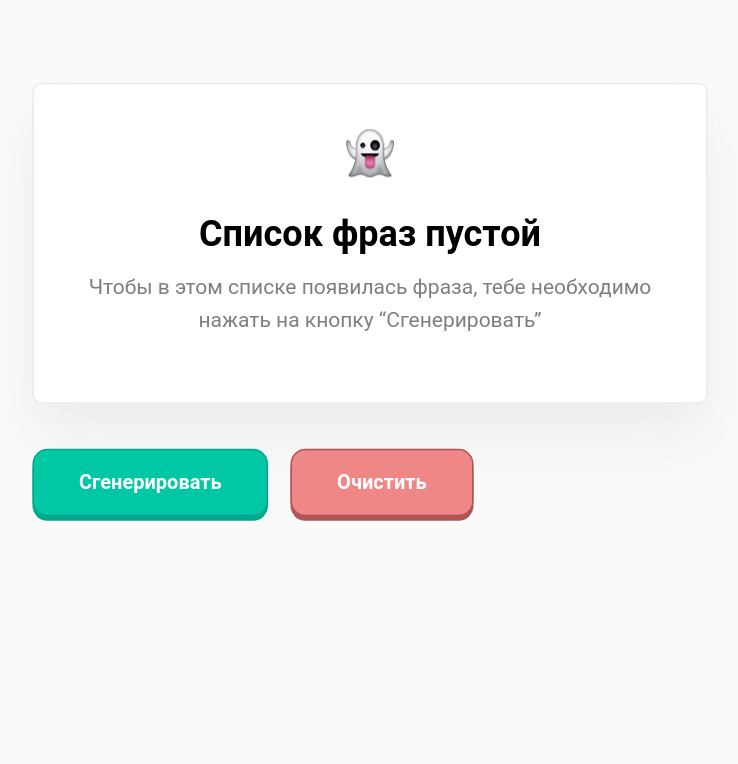
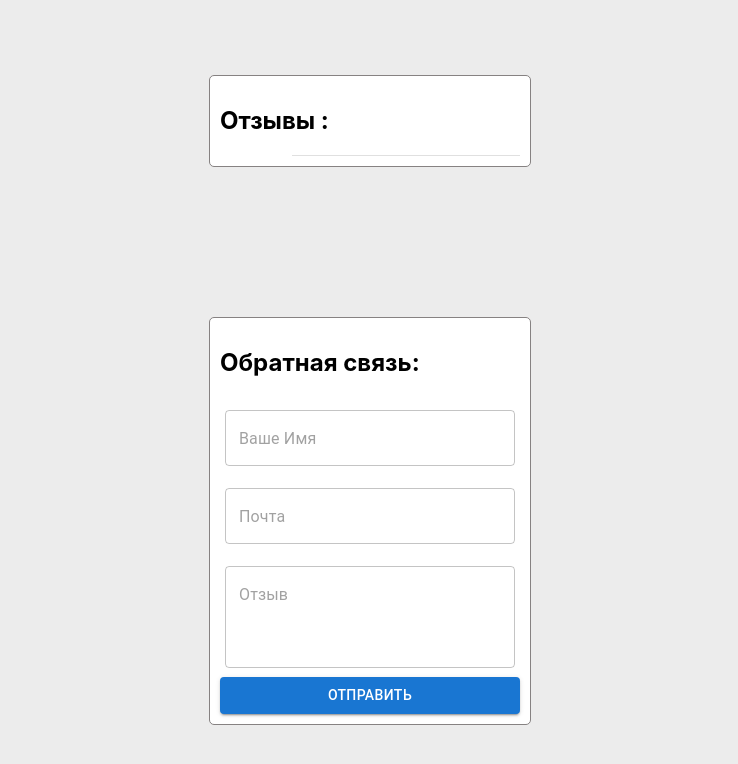
Before and after one commit to GalichAnton/home-work-1, a React (Create React App) app: page / in a window 1280 px wide. Shown: the top 764 px of the page, without its empty margins (270-1008 px from the left). Built offline with nearby package versions, Linux system fonts and the light colour scheme.

Commit message:
ДЗ №5. Создать приложение обратной связи

```diff
--- a/package.json
+++ b/package.json
@@ -3,6 +3,10 @@
   "version": "0.1.0",
   "private": true,
   "dependencies": {
+    "@emotion/react": "^11.7.1",
+    "@emotion/styled": "^11.6.0",
+    "@mui/icons-material": "^5.2.4",
+    "@mui/material": "^5.2.4",
     "@testing-library/jest-dom": "^5.16.1",
     "@testing-library/react": "^11.2.7",
     "@testing-library/user-event": "^12.8.3",
--- a/src/index.css
+++ b/src/index.css
@@ -14,11 +14,12 @@ code {
 
 .app {
   display: flex;
-  justify-content: center;
+  justify-content: space-around;
   align-items: center;
   width: 100vw;
   height: 100vh;
   flex-direction: column;
+  background-color: #ececec;
 }
 
 .profile {
--- a/src/index.tsx
+++ b/src/index.tsx
@@ -4,8 +4,8 @@ import './index.css';
 //import App from './tutorial-1/App'
 //import App from './tutorial-2/App'
 //import App from './tutorial-3/App'
-import App from './tutorial-4/App'
-
+//import App from './tutorial-4/App'
+import App from './tutorial-5/App'
 ReactDOM.render(
   <React.StrictMode>
     <App />
--- a/src/tutorial-4/components/Phrase.tsx
+++ b/src/tutorial-4/components/Phrase.tsx
@@ -7,9 +7,9 @@ interface IPhrase {
 
 const Phrase: FunctionComponent<IPhrase> = (props: IPhrase): JSX.Element => {
   return (
-    <div className="list">
+    <div  className="list">
       {props.phrases.map((phrase) => {
-        return <div key={phrase} className="block"><h3>{phrase}</h3></div>
+        return <div  key={phrase} className="block"><h3>{phrase}</h3></div>
       })
       }
 
--- /dev/null
+++ b/src/tutorial-5/App.tsx
@@ -0,0 +1,46 @@
+import {  useEffect, useState } from 'react'
+import '../index.css'
+import Form from '../tutorial-5/components/Form'
+import { Testimonials } from './components/Testimonials'
+
+export interface ITestimonial {
+  fullName: string
+  email: string
+  createdAt: string
+  text: string
+}
+
+
+
+const App = () => {
+  const [testimonials, setTestimonials] = useState<ITestimonial[]>([])
+
+  const onSendTeastimonial = (testimonial: ITestimonial) => {
+    setTestimonials([...testimonials, testimonial])
+  }
+
+  const onDelete = (id: string): void => {
+    const newArr = testimonials.filter((_, i) => i + '' !== id)
+    setTestimonials(newArr)
+  }
+
+  useEffect(() => {
+    const oldTestimonials = localStorage.getItem('testimonials')
+    if (oldTestimonials?.length) {
+      setTestimonials([...JSON.parse(oldTestimonials)])
+    }
+  }, [])
+
+  useEffect(() => {
+    localStorage.setItem('testimonials', JSON.stringify(testimonials))
+  }, [testimonials])
+
+  return (
+    <div className='app'>
+      <Testimonials testimonials={testimonials} onClick={onDelete} />
+      <Form onSubmit={onSendTeastimonial} />
+    </div>
+  )
+}
+
+export default App
--- /dev/null
+++ b/src/tutorial-5/components/Form.tsx
@@ -0,0 +1,78 @@
+import { TextField } from '@mui/material';
+import Box from '@mui/material/Box';
+import Button from '@mui/material/Button';
+import { FormEvent, FunctionComponent, useRef } from 'react';
+import { ITestimonial } from '../App';
+
+const Form: FunctionComponent<{ onSubmit: Function }> = ({ onSubmit }) => {
+
+  const formRef = useRef<HTMLFormElement>()
+
+  const handleSubmit = (e: FormEvent) => {
+    e.preventDefault()
+    const newData = new FormData(formRef.current)
+    const newDate = new Date()
+    const newTestimonial: ITestimonial = {
+      fullName: '' + newData.get('name'),
+      email: '' + newData.get('email'),
+      text: '' + newData.get('msg'),
+      createdAt: newDate.toLocaleString('ru-RU', { year: 'numeric', month: 'numeric', day: 'numeric' })
+    }
+    onSubmit(newTestimonial)
+  }
+
+  return (
+    <Box
+      onSubmit={handleSubmit}
+      ref={formRef}
+      component="form"
+      sx={{
+        width: '300px',
+        display: 'flex',
+        flexDirection: 'column',
+        bgcolor: '#fff',
+        border: '1px solid #868282',
+        padding: '10px',
+        justifyContent: 'space-between',
+        borderRadius: '5px'
+      }}
+      autoComplete="off"
+    >
+      <h2>Обратная связь: </h2>
+      <TextField
+        required
+        margin="dense"
+        name='name'
+        placeholder='Ваше Имя' type='text' sx={{
+          padding: '5px',
+          borderRadius: '5px',
+        }} />
+      <TextField
+        required
+        margin="dense"
+        name='email'
+        placeholder='Почта'
+        type='email'
+        sx={{
+          padding: '5px',
+          borderRadius: '5px'
+        }} />
+      <TextField
+        required
+        multiline
+        type='text'
+        rows={3}
+        placeholder='Отзыв'
+        margin="dense"
+        name='msg'
+        sx={{
+          padding: '5px',
+          borderRadius: '5px'
+        }}
+      />
+      <Button type='submit' variant="contained">Отправить</Button>
+    </Box>
+  )
+}
+
+export default Form
--- /dev/null
+++ b/src/tutorial-5/components/Testimonials.tsx
@@ -0,0 +1,62 @@
+import List from '@mui/material/List';
+import ListItem from '@mui/material/ListItem';
+import Divider from '@mui/material/Divider';
+import ListItemText from '@mui/material/ListItemText';
+import ListItemAvatar from '@mui/material/ListItemAvatar';
+import PersonIcon from '@mui/icons-material/Person';
+import { FunctionComponent } from 'react';
+import { ITestimonial } from '../App';
+import { Typography } from '@mui/material';
+
+
+export const Testimonials: FunctionComponent<{ testimonials: ITestimonial[], onClick: Function }> = ({ testimonials, onClick }): JSX.Element => {
+  return (
+    <List sx={{
+      width: '100%',
+      maxWidth: 300,
+      bgcolor: 'background.paper',
+      padding: '10px',
+      border: '1px solid #868282',
+      borderRadius: '5px',
+      display: 'flex',
+      flexDirection: 'column',
+      overflow: 'auto'
+    }}>
+      <h2>Отзывы :</h2>
+      {
+        testimonials.map((item, i) => {
+          return (
+            <>
+              <ListItem key={i} alignItems="flex-start">
+                <ListItemAvatar>
+                  <PersonIcon />
+                </ListItemAvatar>
+                <ListItemText
+                  primary={item.fullName}
+                  secondary={
+                    <>
+                      <Typography
+                        sx={{ display: 'flex' }}
+                        component="span"
+                        variant="body2"
+                        color="text.primary"
+                      >
+                        {item.text}
+                      </Typography>
+                      {item.createdAt}
+                    </>}
+                />
+                <button
+                  id={i+''}
+                  onClick={(e) => onClick(e.currentTarget.id)}
+                >
+                  X
+                </button>
+              </ListItem>
+            </>)
+        })
+      }
+      <Divider variant="inset" component="li" />
+    </List>
+  );
+}
```
Also changed, not shown: 1 other file (tests, documents, lock files or other folders).
